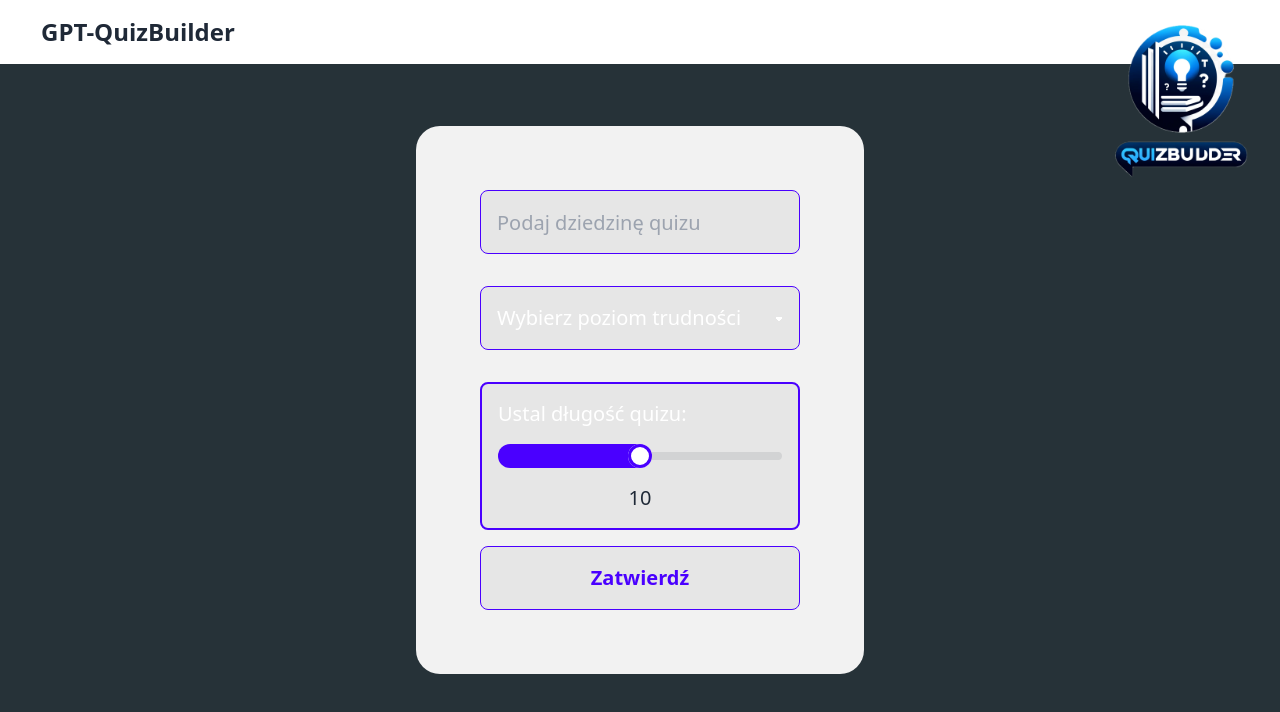
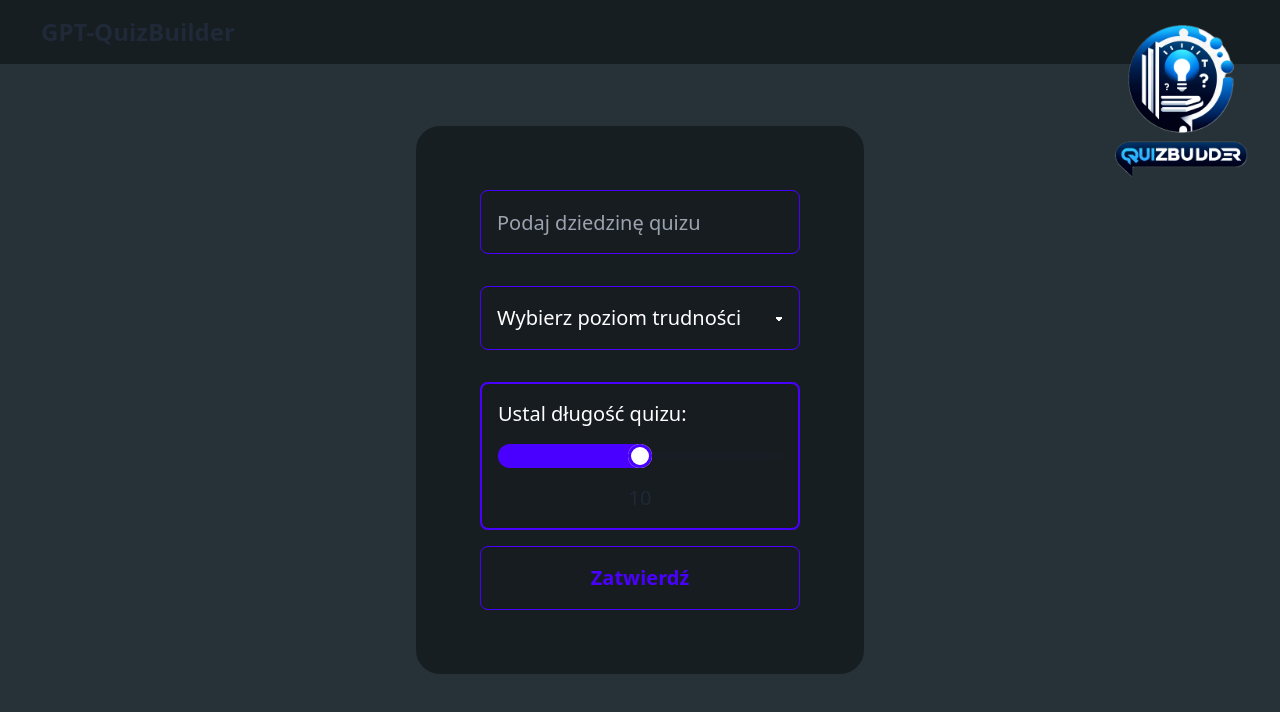
Before and after one commit to Adriann77/GPTQuizBuilder, a React (Vite) app: page / in a window 1280 px wide. Shown: the top 712 px of the page. Built offline with nearby package versions, Linux system fonts and the light colour scheme; no server answers.

Commit message:
fix bg color

```diff
--- a/src/components/Form.tsx
+++ b/src/components/Form.tsx
@@ -25,7 +25,7 @@ export const Form = ({ userAnswer }: Props) => {
 				userAnswer(data.genre, data.difficult, data.length);
 				reset();
 			})}
-			className='flex gap-4 flex-col items-center justify-center lg:p-16 lg:bg-base-200 rounded-3xl text-xl'>
+			className='flex gap-4 flex-col items-center justify-center lg:p-16 lg:bg-black/40 rounded-3xl text-xl'>
 			<input
 				{...register('genre', { required: 'this is required', maxLength: 10 })}
 				type='text'
@@ -55,7 +55,11 @@ export const Form = ({ userAnswer }: Props) => {
 			</select>
 			<p className='text-error text-sm'>{errors.difficult?.message}</p>
 			<div className='flex flex-col gap-4 w-[320px] p-4 border-2 border-primary rounded-lg bg-black/5'>
-				<label className='text-white' htmlFor=''>Ustal długość quizu:</label>
+				<label
+					className='text-white'
+					htmlFor=''>
+					Ustal długość quizu:
+				</label>
 				<input
 					{...register('length', { min: 5, max: 15 })}
 					type='range'
--- a/src/components/Header.tsx
+++ b/src/components/Header.tsx
@@ -3,7 +3,7 @@ import logoIcon from '../assets/Tło usunięte (QuizBuilderLogo).png'
 
 export const Header = () => {
 	return (
-		<header className='navbar bg-base-100 absolute top-0 '>
+		<header className='navbar bg-black/40 absolute top-0 '>
 			<div className='flex justify-between items-center max-w-[1400px] mx-auto w-full px-4'>
 				<a
 					href='#'
```
